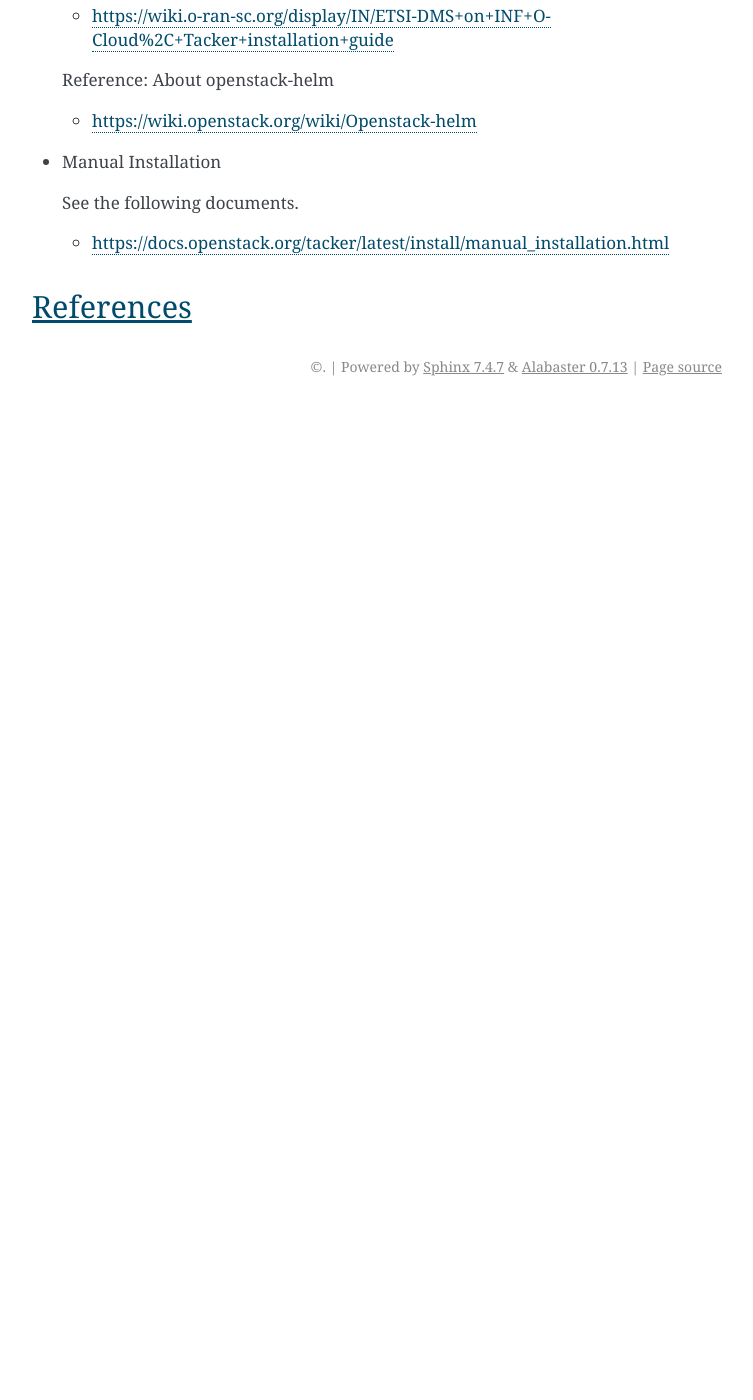
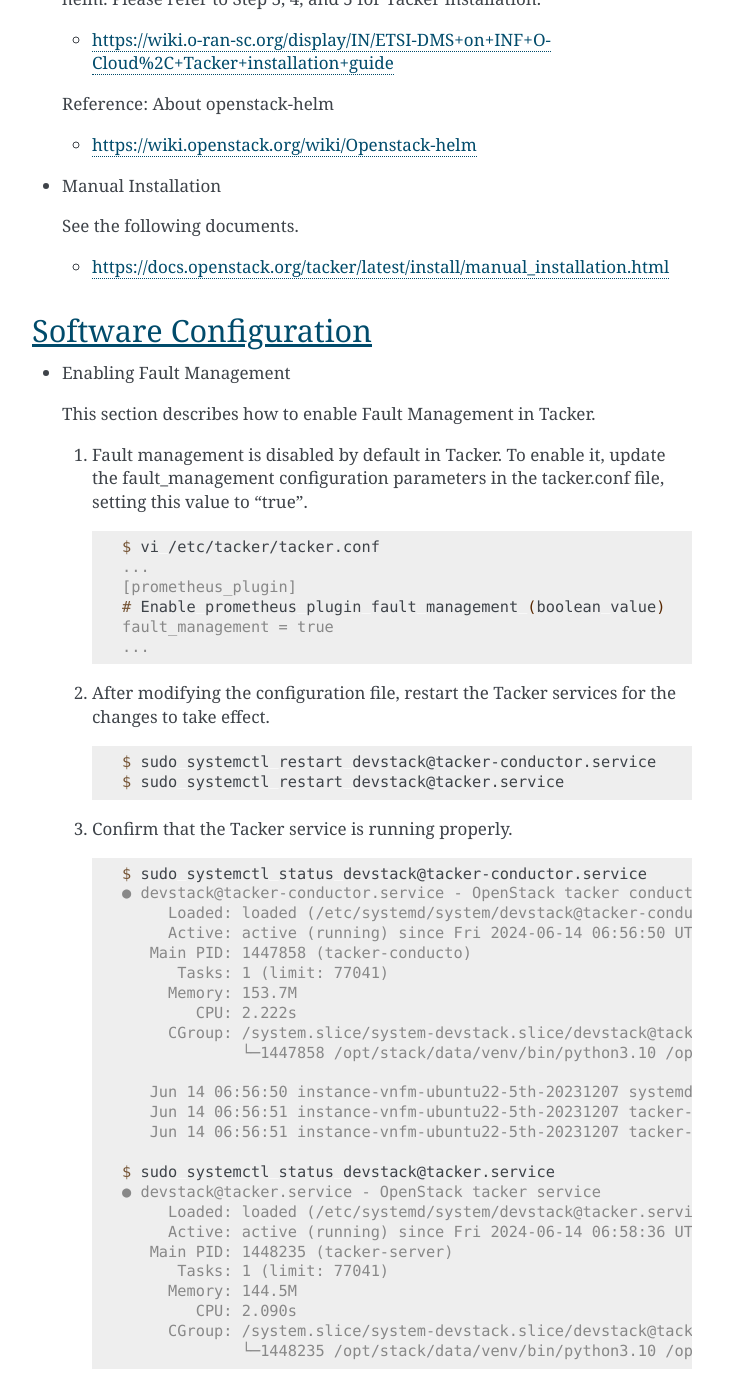
Before and after one commit to o-ran-sc/smo-o2, a Sphinx documentation site: the page built from docs/installation-guide.rst, in a window 1280 px wide and 1400 px high, scrolled down 2365 px. Shown: the whole window, without its empty margins (388-1141 px from the left). Built offline with Sphinx 7.4.7, drawn with Linux system fonts in a browser that asks for light colours; before the commit the page ends 2771 px from its top, so only the background shows below that; some of the changed text lies outside the part shown.

Commit message:
Add Fault Management user guide
Improve the user guide by adding procedures for deploying
Fault Management.

Change-Id: Ibad4d3f8527f3a96e8713bdadc2a294e8a351def
Signed-off-by: Ashutosh Mishra <ashutosh.mishra1@india.nec.com>

```diff
--- a/docs/installation-guide.rst
+++ b/docs/installation-guide.rst
@@ -137,6 +137,65 @@
      https://docs.openstack.org/tacker/latest/install/manual_installation.html
 
 
+Software Configuration
+----------------------
+
+* Enabling Fault Management
+
+  This section describes how to enable Fault Management in Tacker.
+
+  #. Fault management is disabled by default in Tacker. To enable it, update
+     the fault_management configuration parameters in the tacker.conf file,
+     setting this value to “true”.
+
+     .. code-block:: console
+
+         $ vi /etc/tacker/tacker.conf
+         ...
+         [prometheus_plugin]
+         # Enable prometheus plugin fault management (boolean value)
+         fault_management = true
+         ...
+
+  #. After modifying the configuration file, restart the Tacker services for
+     the changes to take effect.
+
+     .. code-block:: console
+
+         $ sudo systemctl restart devstack@tacker-conductor.service
+         $ sudo systemctl restart devstack@tacker.service
+
+  #. Confirm that the Tacker service is running properly.
+
+     .. code-block:: console
+
+         $ sudo systemctl status devstack@tacker-conductor.service
+         ● devstack@tacker-conductor.service - OpenStack tacker conductor service
+              Loaded: loaded (/etc/systemd/system/devstack@tacker-conductor.service; enabled; vendor preset: enabled)
+              Active: active (running) since Fri 2024-06-14 06:56:50 UTC; 16s ago
+            Main PID: 1447858 (tacker-conducto)
+               Tasks: 1 (limit: 77041)
+              Memory: 153.7M
+                 CPU: 2.222s
+              CGroup: /system.slice/system-devstack.slice/devstack@tacker-conductor.service
+                      └─1447858 /opt/stack/data/venv/bin/python3.10 /opt/stack/data/venv/bin/tacker-conductor --config-file /etc/tacker/tacker.co>
+
+            Jun 14 06:56:50 instance-vnfm-ubuntu22-5th-20231207 systemd[1]: Started OpenStack tacker conductor service.
+            Jun 14 06:56:51 instance-vnfm-ubuntu22-5th-20231207 tacker-conductor[1447858]: /opt/stack/data/venv/lib/python3.10/site-packages/oslo_db>
+            Jun 14 06:56:51 instance-vnfm-ubuntu22-5th-20231207 tacker-conductor[1447858]:   warnings.warn(
+
+         $ sudo systemctl status devstack@tacker.service
+         ● devstack@tacker.service - OpenStack tacker service
+              Loaded: loaded (/etc/systemd/system/devstack@tacker.service; enabled; vendor preset: enabled)
+              Active: active (running) since Fri 2024-06-14 06:58:36 UTC; 4s ago
+            Main PID: 1448235 (tacker-server)
+               Tasks: 1 (limit: 77041)
+              Memory: 144.5M
+                 CPU: 2.090s
+              CGroup: /system.slice/system-devstack.slice/devstack@tacker.service
+                      └─1448235 /opt/stack/data/venv/bin/python3.10 /opt/stack/data/venv/bin/tacker-server --config-file /etc/tacker/tacker.conf
+
+
 References
 ----------
 .. <PROVIDE NEEDED/USEFUL REFERENCES>
--- a/docs/tacker-user-guide-cnf-v2.rst
+++ b/docs/tacker-user-guide-cnf-v2.rst
@@ -537,8 +537,8 @@
             -H "Content-type: application/json" -H "X-Auth-Token:$TOKEN" -H "Version: 2.0.0" \
             -d '{"terminationType": "FORCEFUL"}'
 
-.. _ETSI NFV-SOL CNF Deployment using Helm (v2 VNF LCM API): https://docs.openstack.org/tacker/latest/user/etsi_cnf_helm_v2.html
+.. _ETSI NFV-SOL CNF Deployment using Helm (v2 VNF LCM API): https://docs.openstack.org/tacker/latest/user/v2/cnf/deployment_using_helm/index.html
 .. _Use Case Guide: https://docs.openstack.org/tacker/latest/user/etsi_use_case_guide.html
 .. _API Reference: https://docs.openstack.org/api-ref/nfv-orchestration
 .. _INF O2 Service Userguide: https://docs.o-ran-sc.org/projects/o-ran-sc-pti-o2/en/latest/user-guide.html
-.. _Prepare VNF Package: https://docs.openstack.org/tacker/latest/user/etsi_cnf_helm_v2.html#prepare-vnf-package
+.. _Prepare VNF Package: https://docs.openstack.org/tacker/latest/user/v2/cnf/deployment_using_helm/index.html#prepare-vnf-package
--- a/docs/user-guide.rst
+++ b/docs/user-guide.rst
@@ -48,6 +48,7 @@
 
    tacker-user-guide-vnf-v2.rst
    tacker-user-guide-cnf-v2.rst
+   how-to-use-fm-guide.rst
 
 O2dms FM/PM
 """""""""""
```
Also changed, not shown: docs/how-to-use-fm-guide.rst (added, +280 -0 lines).
